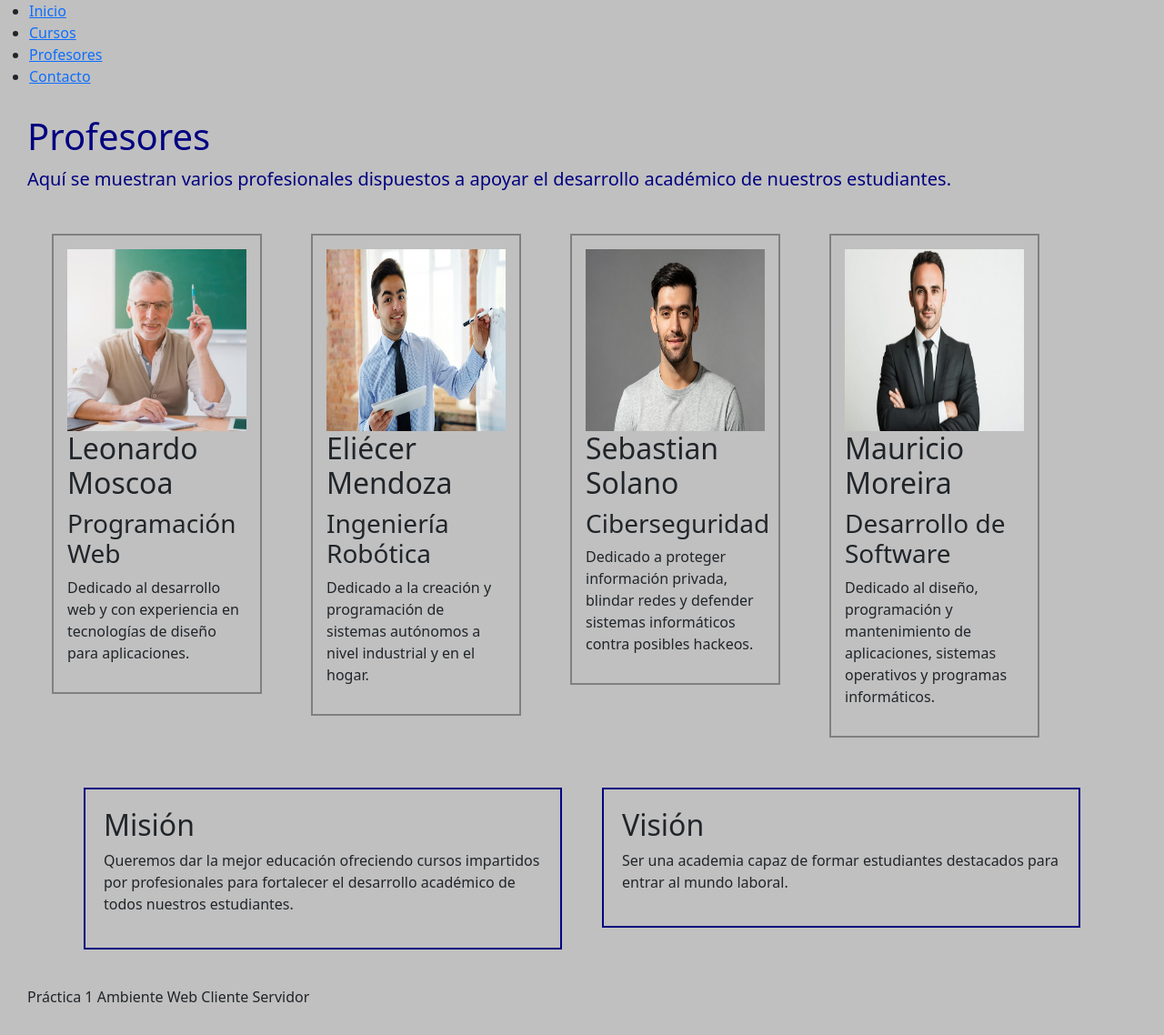
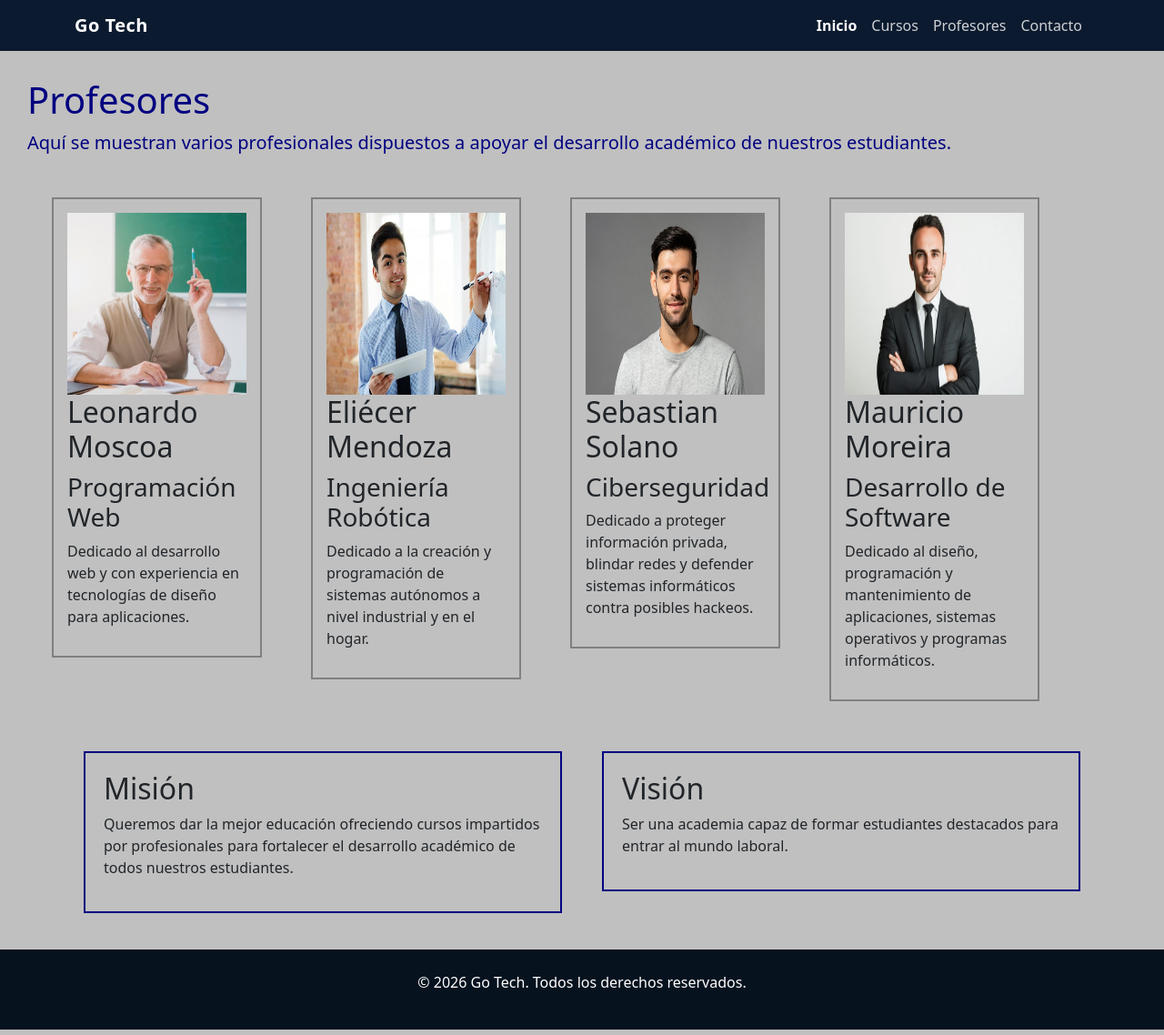
Before and after one commit to Fidelitas-Ambiente-Web-Cliente-Servidor/sc502-ln-practica1-sc502_ln_practica1_q2_2026_g6, a PHP site: page /profesores.html in a window 1280 px wide. Shown: the whole page at 91% size. Run offline with PHP 8.4, Linux system fonts and the light colour scheme.

Commit message:
fix:navbar and footer html and styles same as index

```diff
--- a/Tarea1/css/profesores.css
+++ b/Tarea1/css/profesores.css
@@ -1,6 +1,34 @@
 body {
     background-color: silver;
 }
+/*  NAVBAR  */
+
+#mainNav {
+  background-color: #0b1a2e;
+}
+
+#mainNav .navbar-brand {
+  font-weight: 700;
+  letter-spacing: 0.5px;
+}
+
+#mainNav .nav-link {
+  color: rgba(255, 255, 255, 0.8);
+  transition: color 0.25s ease;
+  position: relative;
+}
+
+#mainNav .nav-link:hover {
+  color: #fff;
+}
+
+#mainNav .nav-link.active {
+  color: #fff;
+  font-weight: 600;
+}
+
+/* FIN ESTILOS NAVBAR  */
+
 
 #encabezado-profesores {
     color: navy;
@@ -40,6 +68,11 @@ body {
     margin: 10px;
 }
 
-footer {
-    margin: 30px;
+/* ESTILOS PARA EL FOOTER */
+.footer-section {
+  padding: 1.5rem 0;
+  background-color: #07121f;
+  color: #fff;
+  text-align: center;
 }
+/* FIN ESTILOS PARA EL FOOTER */
--- a/Tarea1/profesores.html
+++ b/Tarea1/profesores.html
@@ -12,13 +12,22 @@
 
     <header>
         <!--Navbar-->
-        <nav>
-            <ul>
-                <li><a href="index.html">Inicio</a></li>
-                <li><a href="cursos.html">Cursos</a></li>
-                <li><a href="profesores.html">Profesores</a></li>
-                <li><a href="contacto.html">Contacto</a></li>
-            </ul>
+          <!-- ========== NAVBAR ========== -->
+        <nav class="navbar navbar-expand-lg navbar-dark" id="mainNav">
+            <div class="container">
+            <a class="navbar-brand" href="#">Go Tech</a>
+            <button class="navbar-toggler" type="button" data-bs-toggle="collapse" data-bs-target="#navbarNav">
+                <span class="navbar-toggler-icon"></span>
+            </button>
+            <div class="collapse navbar-collapse" id="navbarNav">
+                <ul class="navbar-nav ms-auto">
+                <li class="nav-item"><a class="nav-link active" href="index.html">Inicio</a></li>
+                <li class="nav-item"><a class="nav-link" href="cursos.html">Cursos</a></li>
+                <li class="nav-item"><a class="nav-link" href="profesores.html">Profesores</a></li>
+                <li class="nav-item"><a class="nav-link" href="contacto.html">Contacto</a></li>
+                </ul>
+            </div>
+            </div>
         </nav>
     </header>
 
@@ -124,8 +133,13 @@
 
     </main>
 
-    <footer>
-        <p>Práctica 1 Ambiente Web Cliente Servidor</p>
-    </footer>
+    <!-- ========== FOOTER ========== -->
+  <footer class="footer-section">
+    <div class="container">
+      <p>&copy; 2026 Go Tech. Todos los derechos reservados.</p>
+    </div>
+  </footer>
+
+  <script src="./js/bootstrap.bundle.min.js"></script>
 </body>
 </html>
```
